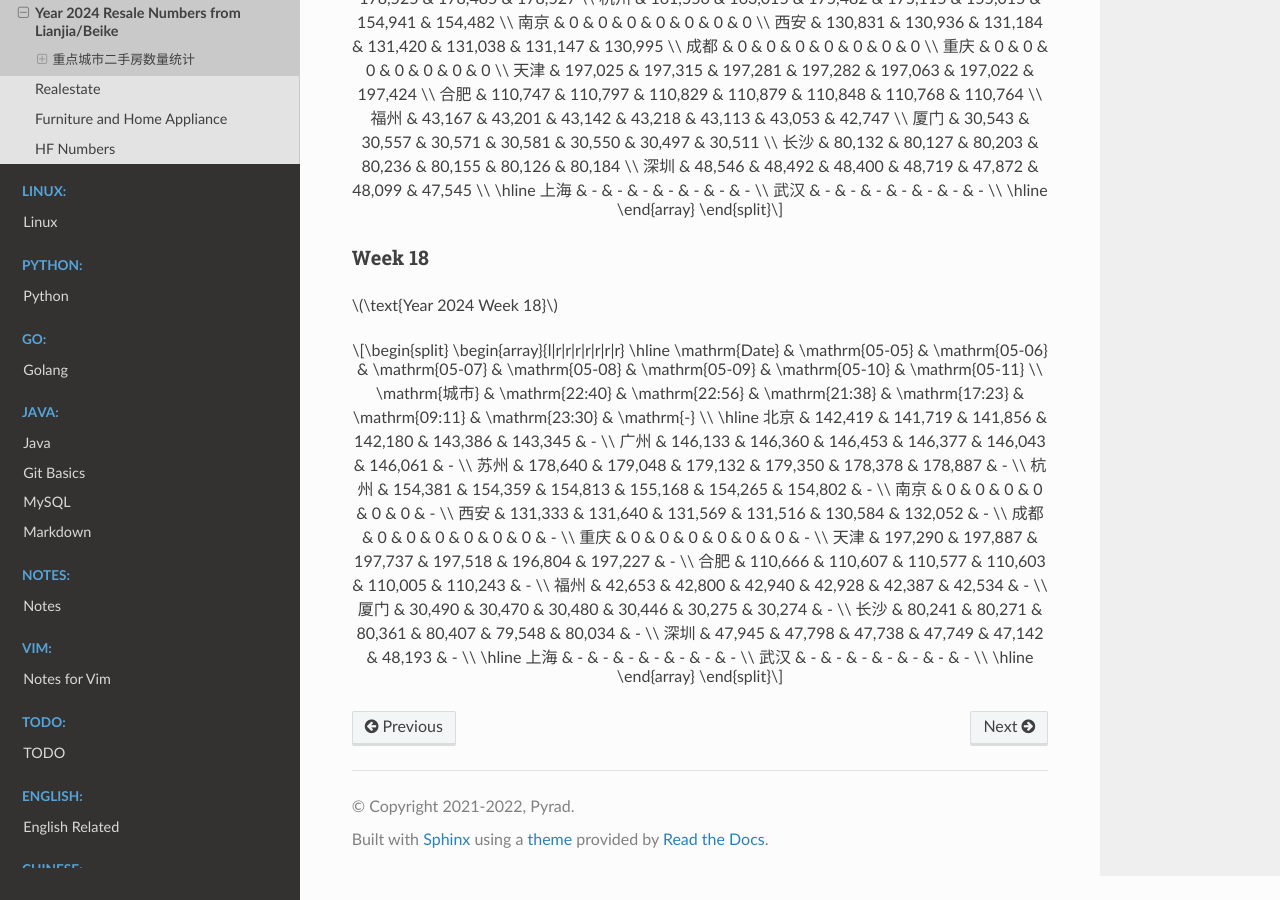
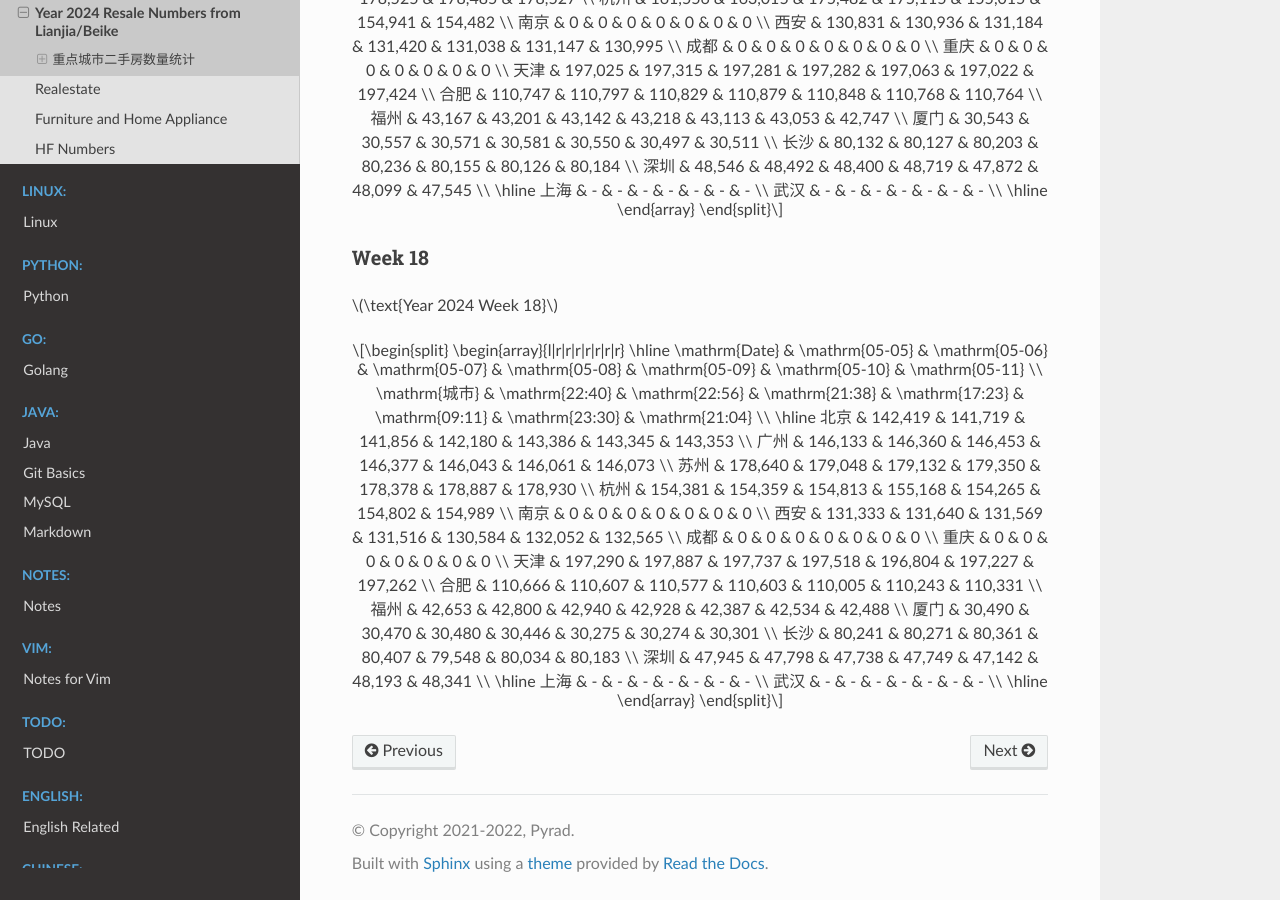
Before and after one commit to Pyrad/pyradnotes, a Sphinx documentation site: the page built from source/RealEstate/resalenumbers2024.md, in a window 1280 px wide and 900 px high, scrolled down 8967 px. Built offline with Sphinx 7.4.7 and the Read the Docs theme 2.0.0, drawn with Linux system fonts in a browser that asks for light colours; a script that is not in the unit is left out.

Commit message:
Realestate Update resale numbers 2024-05-11 21:04

```diff
--- a/source/RealEstate/resalenumbers2024.md
+++ b/source/RealEstate/resalenumbers2024.md
@@ -587,22 +587,22 @@
 \begin{array}{l|r|r|r|r|r|r|r}
 \hline
 \mathrm{Date} & \mathrm{05-05} & \mathrm{05-06} & \mathrm{05-07} & \mathrm{05-08} & \mathrm{05-09} & \mathrm{05-10} & \mathrm{05-11} \\
-\mathrm{城市} & \mathrm{22:40} & \mathrm{22:56} & \mathrm{21:38} & \mathrm{17:23} & \mathrm{09:11} & \mathrm{23:30} & \mathrm{-} \\
+\mathrm{城市} & \mathrm{22:40} & \mathrm{22:56} & \mathrm{21:38} & \mathrm{17:23} & \mathrm{09:11} & \mathrm{23:30} & \mathrm{21:04} \\
 \hline
-北京 & 142,419 & 141,719 & 141,856 & 142,180 & 143,386 & 143,345 & - \\
-广州 & 146,133 & 146,360 & 146,453 & 146,377 & 146,043 & 146,061 & - \\
-苏州 & 178,640 & 179,048 & 179,132 & 179,350 & 178,378 & 178,887 & - \\
-杭州 & 154,381 & 154,359 & 154,813 & 155,168 & 154,265 & 154,802 & - \\
-南京 & 0 & 0 & 0 & 0 & 0 & 0 & - \\
-西安 & 131,333 & 131,640 & 131,569 & 131,516 & 130,584 & 132,052 & - \\
-成都 & 0 & 0 & 0 & 0 & 0 & 0 & - \\
-重庆 & 0 & 0 & 0 & 0 & 0 & 0 & - \\
-天津 & 197,290 & 197,887 & 197,737 & 197,518 & 196,804 & 197,227 & - \\
-合肥 & 110,666 & 110,607 & 110,577 & 110,603 & 110,005 & 110,243 & - \\
-福州 & 42,653 & 42,800 & 42,940 & 42,928 & 42,387 & 42,534 & - \\
-厦门 & 30,490 & 30,470 & 30,480 & 30,446 & 30,275 & 30,274 & - \\
-长沙 & 80,241 & 80,271 & 80,361 & 80,407 & 79,548 & 80,034 & - \\
-深圳 & 47,945 & 47,798 & 47,738 & 47,749 & 47,142 & 48,193 & - \\
+北京 & 142,419 & 141,719 & 141,856 & 142,180 & 143,386 & 143,345 & 143,353 \\
+广州 & 146,133 & 146,360 & 146,453 & 146,377 & 146,043 & 146,061 & 146,073 \\
+苏州 & 178,640 & 179,048 & 179,132 & 179,350 & 178,378 & 178,887 & 178,930 \\
+杭州 & 154,381 & 154,359 & 154,813 & 155,168 & 154,265 & 154,802 & 154,989 \\
+南京 & 0 & 0 & 0 & 0 & 0 & 0 & 0 \\
+西安 & 131,333 & 131,640 & 131,569 & 131,516 & 130,584 & 132,052 & 132,565 \\
+成都 & 0 & 0 & 0 & 0 & 0 & 0 & 0 \\
+重庆 & 0 & 0 & 0 & 0 & 0 & 0 & 0 \\
+天津 & 197,290 & 197,887 & 197,737 & 197,518 & 196,804 & 197,227 & 197,262 \\
+合肥 & 110,666 & 110,607 & 110,577 & 110,603 & 110,005 & 110,243 & 110,331 \\
+福州 & 42,653 & 42,800 & 42,940 & 42,928 & 42,387 & 42,534 & 42,488 \\
+厦门 & 30,490 & 30,470 & 30,480 & 30,446 & 30,275 & 30,274 & 30,301 \\
+长沙 & 80,241 & 80,271 & 80,361 & 80,407 & 79,548 & 80,034 & 80,183 \\
+深圳 & 47,945 & 47,798 & 47,738 & 47,749 & 47,142 & 48,193 & 48,341 \\
 \hline
 上海 & - & - & - & - & - & - & - \\
 武汉 & - & - & - & - & - & - & - \\
```
Also changed, not shown: 1 other file.
